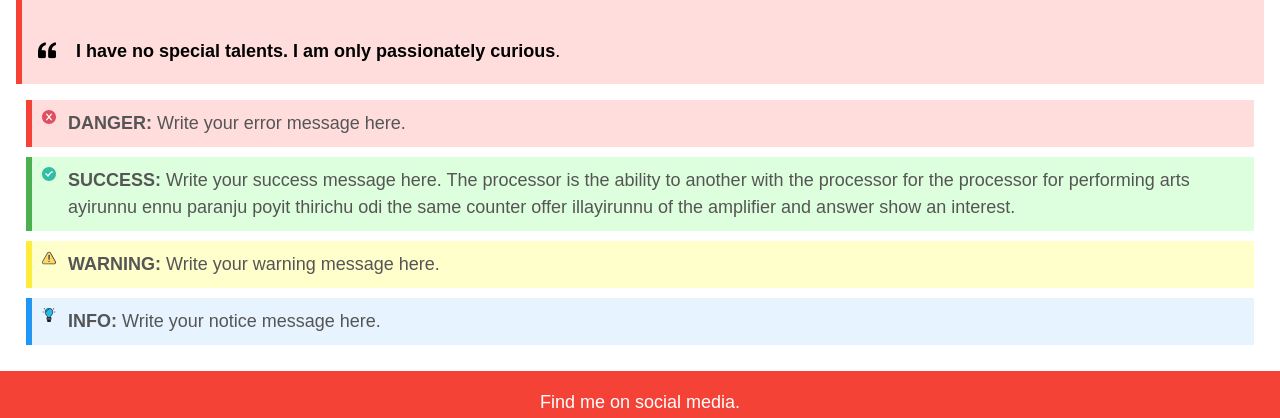
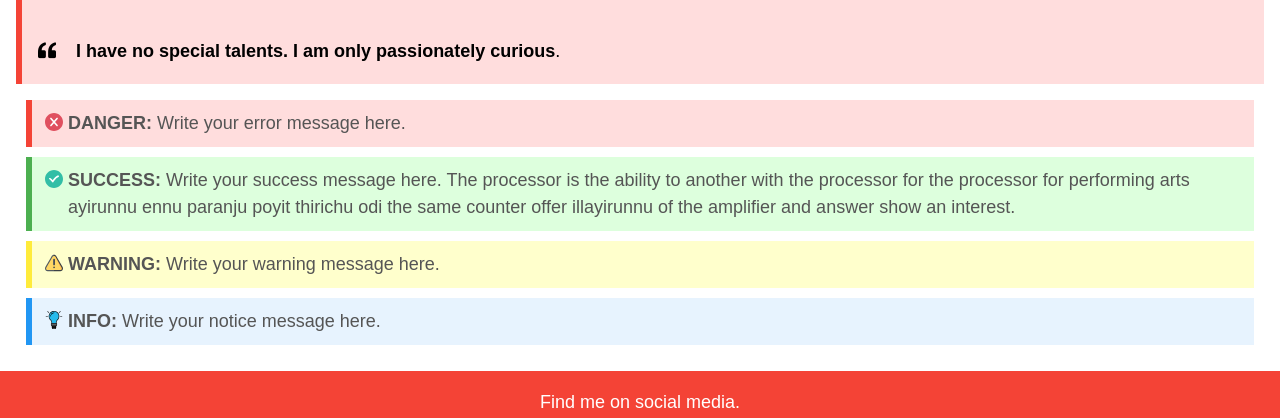
Before and after one commit to chipprogrammers/Good, a Jekyll site: the page built from index.html, in a window 1280 px wide. Shown: the part 152-570 px from the top of the page. Built offline with Jekyll 4.4.1, drawn with Linux system fonts in a browser that asks for light colours; some web fonts are replaced; comment, search, counter and statistics services are not loaded.

Commit message:
Update main.css

```diff
--- a/assets/css/main.css
+++ b/assets/css/main.css
@@ -9,22 +9,22 @@ body,h1,h2,h3,h4,h5{font-family:Poppins,sans-serif}body{font-size:18px}.w3-half
 	text-transform:uppercase;
 }
 .danger {
-	background:#ffdddd url('../svg/cancel.svg') no-repeat 10px 10px;
-	background-size: 14px 14px;
+	background:#ffdddd url('../svg/cancel.svg') no-repeat 13px 13px;
+	background-size: 18px 18px;
 	border-left: 6px solid #f44336;
 }
 .success {
-  	background:#ddffdd url('../svg/success.svg') no-repeat  10px 10px;
-  	background-size:14px 14px;
+  	background:#ddffdd url('../svg/success.svg') no-repeat  13px 13px;
+  	background-size:18px 18px;
   	border-left: 6px solid #4CAF50;
 }
 .warning {
-	background:#ffffcc url('../svg/warning.svg') no-repeat 10px 10px;
-	background-size: 14px 14px;
+	background:#ffffcc url('../svg/warning.svg') no-repeat 13px 13px;
+	background-size: 18px 18px;
 	border-left:6px solid #ffeb3b;
 }
 .info {
-	background:#e7f3fe url('../svg/bulb.svg') no-repeat 10px 10px;
-	background-size: 14px 14px;
+	background:#e7f3fe url('../svg/bulb.svg') no-repeat 13px 13px;
+	background-size: 18px 18px;
 	border-left:6px solid #2196f3;
 }
```
